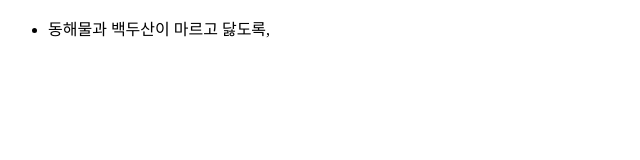
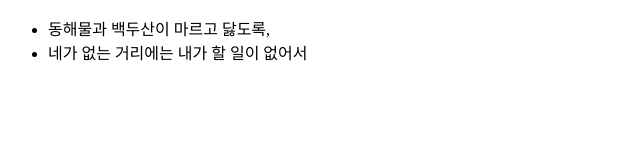
Before and after one commit to doni83/my_repository2, a plain HTML site: page index.html in a window 1280 px wide. Shown: the whole page, without its empty margins (0-640 px from the left). Drawn offline with Linux system fonts and the light colour scheme.

Commit message:
거리어서-성시경

```diff
--- a/index.html
+++ b/index.html
@@ -11,6 +11,7 @@
  <body>
   <ul>
 	<li>동해물과 백두산이 마르고 닳도록,</li>
+	<li>네가 없는 거리에는 내가 할 일이 없어서</li>
   </ul>
  </body>
 </html>
```
